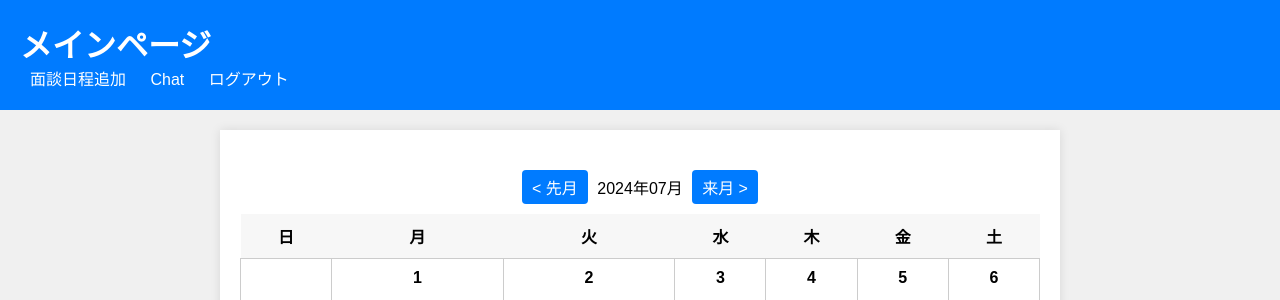
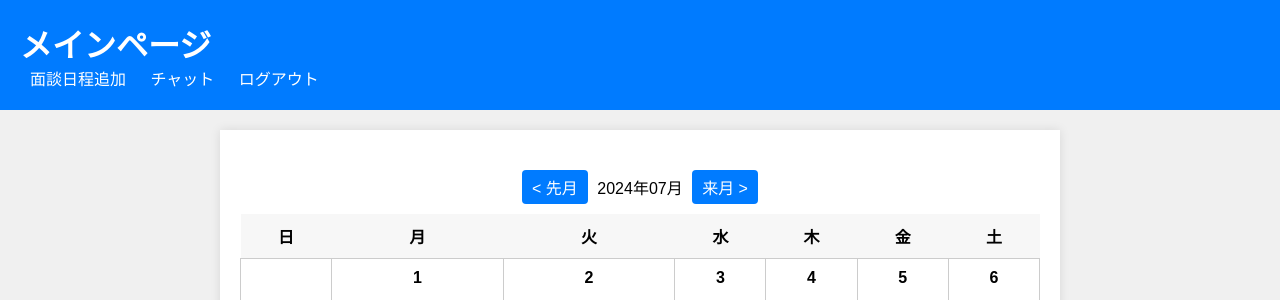
Before and after one commit to ipon1207/pbl, a PHP site: page /main.php in a window 1280 px wide. Shown: the top 300 px of the page. Run offline with PHP 8.4, Linux system fonts and the light colour scheme; a user stored in the database is signed in; data comes from the database, SQL or seed files in the repository.

Commit message:
modify lang

```diff
--- a/main.php
+++ b/main.php
@@ -216,7 +216,7 @@ if ($_SERVER['REQUEST_METHOD'] === 'POST') {
             <a href="add_event.php">イベント追加</a>
         <?php endif; ?>
         <a href="add_appointment.php">面談日程追加</a>
-        <a href="talk.php">Chat</a>
+        <a href="talk.php">チャット</a>
         <a href="logout.php">ログアウト</a>
     </div>
 
```
